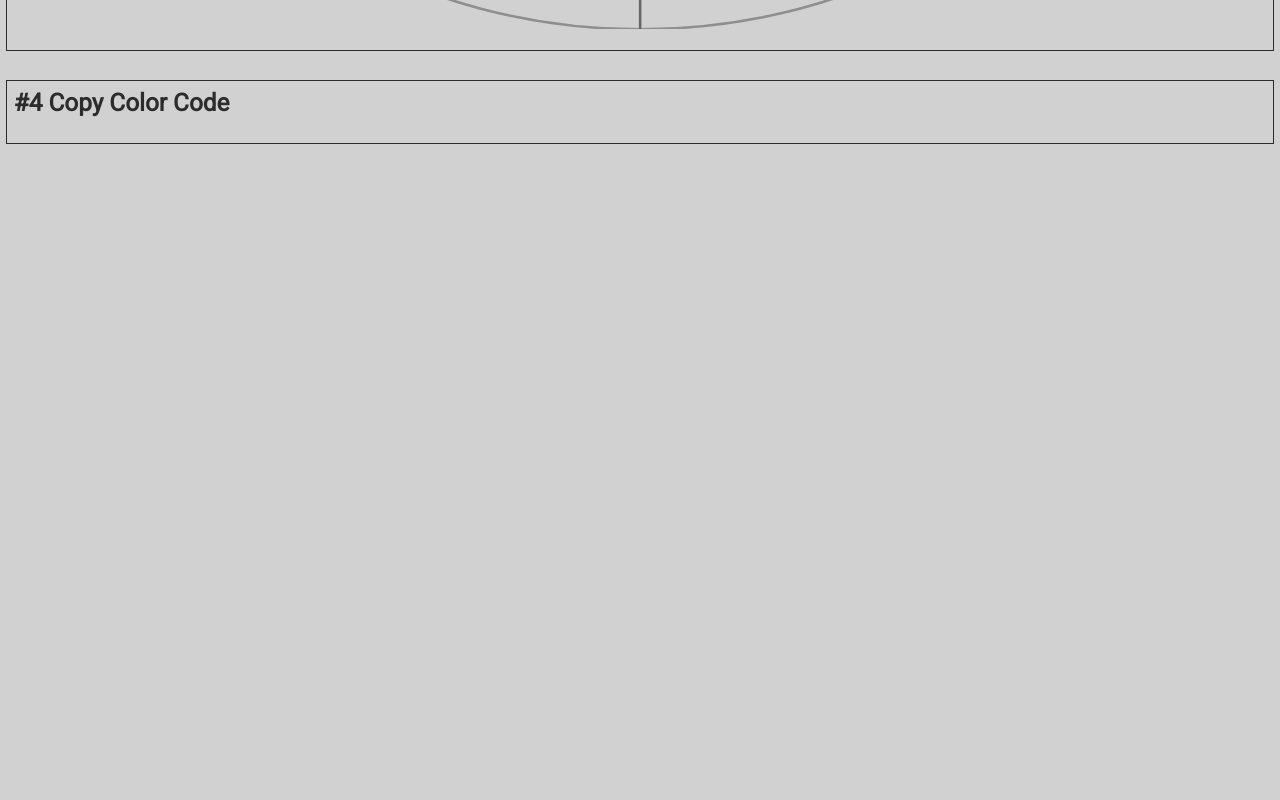
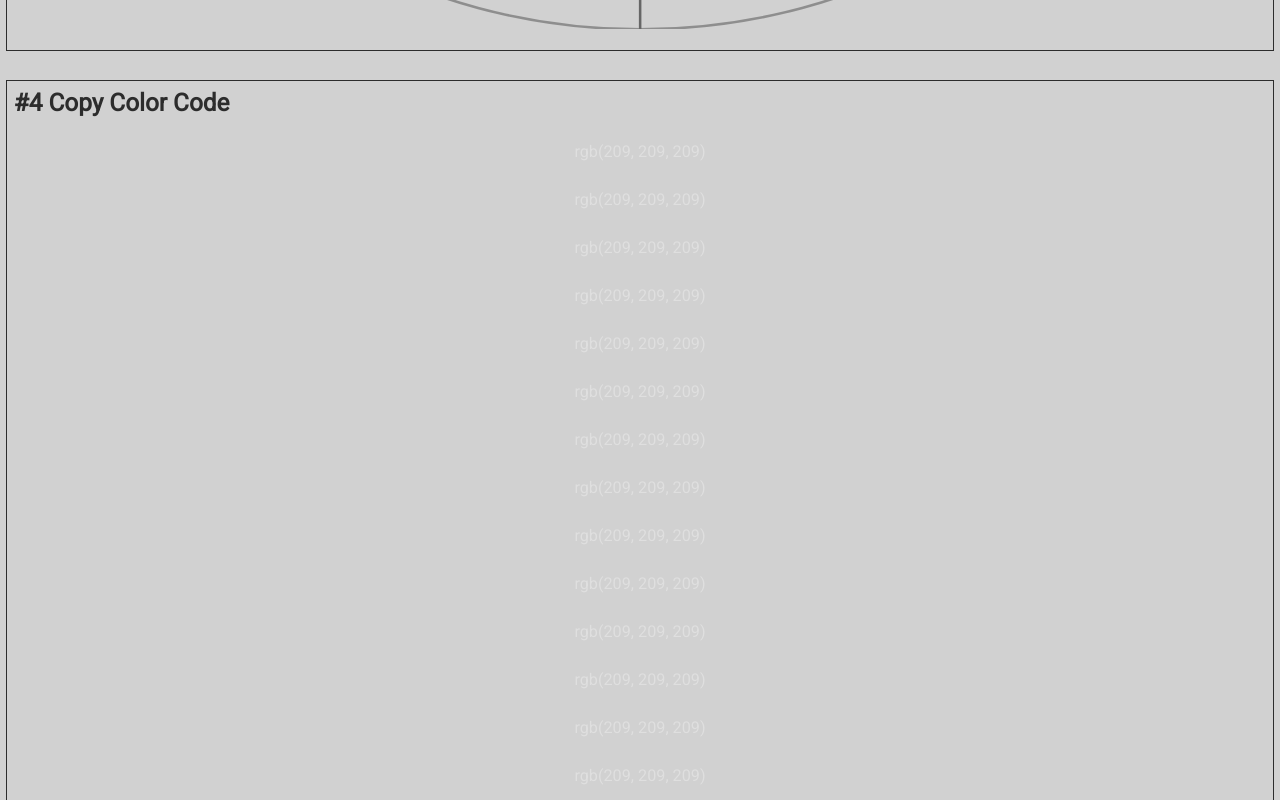
Before and after one commit to masakudamatsu/equiluminant-color-picker, a Next.js app in the folder app/: page / in a window 1280 px wide. Shown: the part 2020-2820 px from the top of the page. Before the commit the page ends 2171 px from the top, so only its background shows below. Built offline with nearby package versions, Linux system fonts and the light colour scheme.

Commit message:
#142 Render the disabled swatch button upon landing

```diff
--- a/app/components/Swatch.js
+++ b/app/components/Swatch.js
@@ -10,6 +10,11 @@ const Button = styled.button`
   height: 48px; /* For clickability with a thumb */
   text-align: center;
   width: 100%;
+
+  &[disabled] {
+    cursor: not-allowed;
+    opacity: 0.3;
+  }
 `;
 
 function Swatch(props) {
@@ -27,6 +32,7 @@ function Swatch(props) {
     <Button
       backgroundColor={rgbCode}
       data-testid={`rgb-${props.r}-${props.g}-${props.b}`}
+      disabled={props.disabled}
       id={rgbCode}
       onClick={handleClick}
       type="button"
@@ -37,6 +43,7 @@ function Swatch(props) {
 }
 
 Swatch.propTypes = {
+  disabled: PropTypes.bool,
   r: PropTypes.number.isRequired,
   g: PropTypes.number.isRequired,
   b: PropTypes.number.isRequired,
--- a/app/components/Swatches.js
+++ b/app/components/Swatches.js
@@ -16,13 +16,30 @@ const Li = styled.li`
   width: 50%;
 `;
 
-function Swatches({colors}) {
+function Swatches({colors, darkMode}) {
+  const userNotClickedHueYet = colors.length === 0;
+  console.log(colors.length);
+  console.log(userNotClickedHueYet);
+  if (userNotClickedHueYet) {
+    for (let i = 0; i < 30; i++) {
+      colors.push({
+        red: darkMode ? 44 : 209,
+        green: darkMode ? 44 : 209,
+        blue: darkMode ? 44 : 209,
+      });
+    }
+  }
   return (
     <Ul>
-      {colors.map(color => {
+      {colors.map((color, index) => {
         return (
-          <Li key={`${color.red}-${color.green}-${color.blue}`}>
-            <Swatch r={color.red} g={color.green} b={color.blue} />
+          <Li key={`${color.red}-${color.green}-${color.blue}-${index}`}>
+            <Swatch
+              disabled={userNotClickedHueYet}
+              r={color.red}
+              g={color.green}
+              b={color.blue}
+            />
           </Li>
         );
       })}
@@ -32,6 +49,7 @@ function Swatches({colors}) {
 
 Swatches.propTypes = {
   colors: PropTypes.array,
+  darkMode: PropTypes.bool,
 };
 
 export default Swatches;
--- a/app/pages/index.js
+++ b/app/pages/index.js
@@ -357,7 +357,7 @@ function HomePage(props) {
         <SpacerVertical scale="0" />
         <H2>#4 Copy Color Code</H2>
         <SpacerVertical scale="2" />
-        <Swatches colors={hueToDisplay} />
+        <Swatches colors={hueToDisplay} darkMode={props.darkMode} />
         <SpacerVertical scale="0" />
       </Card>
     </>
```
